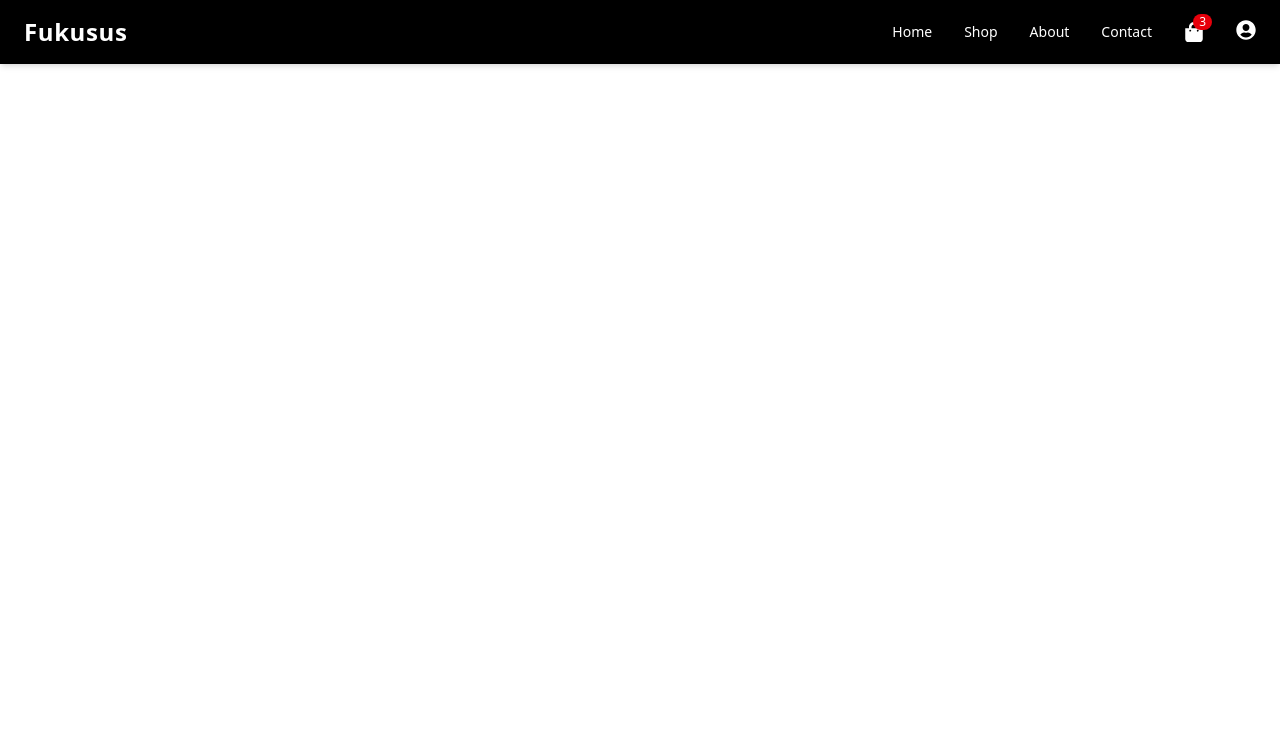
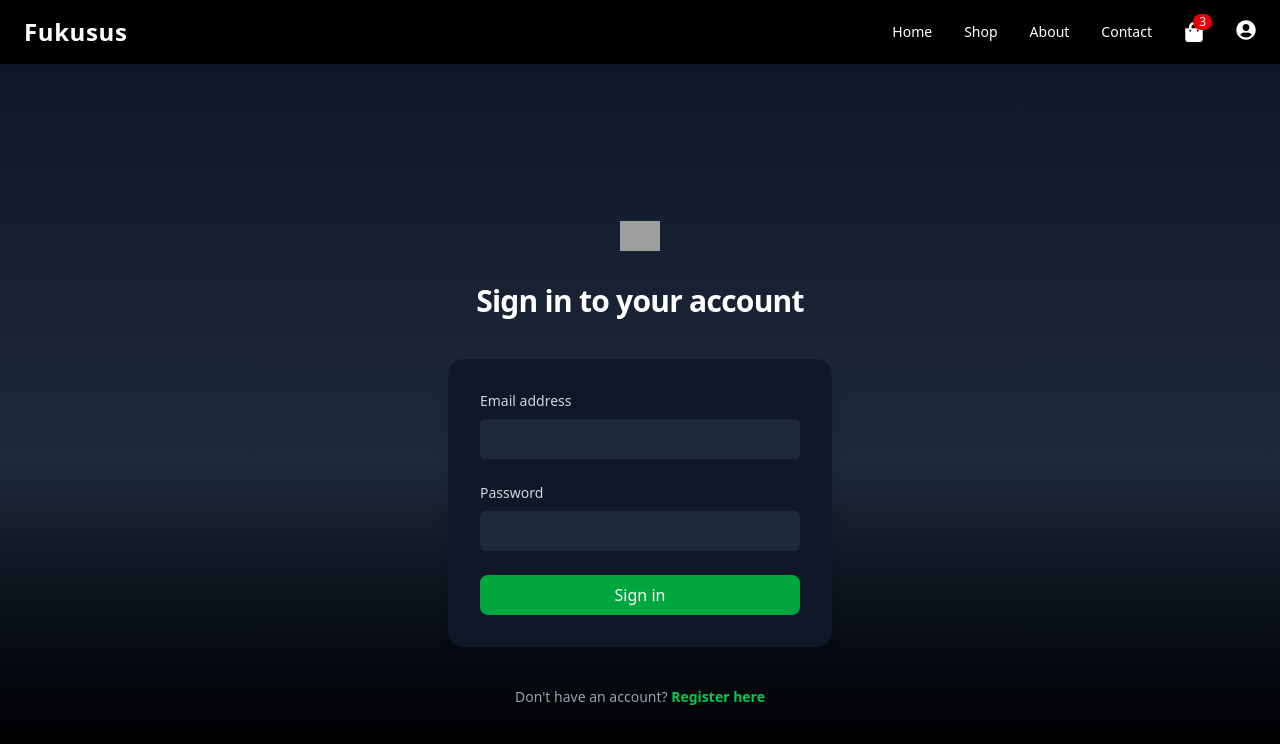
Before and after one commit to Sushantmg/fukusus, a Next.js app: page /login in a window 1280 px wide. Shown: the top 744 px of the page. Built offline with nearby package versions, Linux system fonts and the light colour scheme; grey boxes are pictures that could not be loaded.

Commit message:
loginform

```diff
--- a/src/app/components/LoginForm.tsx
+++ b/src/app/components/LoginForm.tsx
@@ -1,13 +1,113 @@
-// components/LoginForm.tsx
 "use client";
 
+import { useState } from "react";
 import { useRouter } from "next/navigation";
+import { supabase } from "@/lib/supabase";
+import toast from "react-hot-toast";
 import Link from "next/link";
 import Image from "next/image";
-import { useState, useEffect } from "react";
-import toast from "react-hot-toast";
-import Cookies from "js-cookie";
 
 export default function LoginForm() {
-  // your entire login code here...
+  const router = useRouter();
+  const [email, setEmail] = useState("");
+  const [password, setPassword] = useState("");
+  const [loading, setLoading] = useState(false);
+
+  const handleLogin = async (e: React.FormEvent) => {
+    e.preventDefault();
+    setLoading(true);
+
+    const { error } = await supabase.auth.signInWithPassword({
+      email,
+      password,
+    });
+
+    if (error) {
+      toast.error(error.message);
+    } else {
+      toast.success("Login successful!");
+      router.push("/");
+    }
+
+    setLoading(false);
+  };
+
+  return (
+    <div className="flex min-h-screen flex-col justify-center bg-gradient-to-b from-gray-900 via-gray-800 to-black px-6 py-12 lg:px-8">
+      <div className="sm:mx-auto sm:w-full sm:max-w-sm">
+        <Link href="/">
+          <Image
+            alt="Fukusus Logo"
+            src="https://tailwindcss.com/plus-assets/img/logos/mark.svg?color=green&shade=600"
+            width={40}
+            height={40}
+            className="mx-auto"
+          />
+        </Link>
+        <h2 className="mt-8 text-center text-3xl font-bold tracking-tight text-white">
+          Sign in to your account
+        </h2>
+      </div>
+
+      <div className="mt-10 sm:mx-auto sm:w-full sm:max-w-sm">
+        <form onSubmit={handleLogin} className="space-y-6 bg-gray-900 p-8 rounded-2xl shadow-lg">
+          <div>
+            <label htmlFor="email" className="block text-sm font-medium text-gray-300">
+              Email address
+            </label>
+            <div className="mt-2">
+              <input
+                id="email"
+                type="email"
+                required
+                autoComplete="email"
+                value={email}
+                onChange={(e) => setEmail(e.target.value)}
+                className="block w-full rounded-md bg-gray-800 px-4 py-2 text-base text-white focus:ring-2 focus:ring-green-600"
+              />
+            </div>
+          </div>
+
+          <div>
+            <label htmlFor="password" className="block text-sm font-medium text-gray-300">
+              Password
+            </label>
+            <div className="mt-2">
+              <input
+                id="password"
+                type="password"
+                required
+                autoComplete="current-password"
+                value={password}
+                onChange={(e) => setPassword(e.target.value)}
+                className="block w-full rounded-md bg-gray-800 px-4 py-2 text-base text-white focus:ring-2 focus:ring-green-600"
+              />
+            </div>
+          </div>
+
+          <div>
+            <button
+              type="submit"
+              disabled={!email || !password || loading}
+              className={`w-full bg-green-600 hover:bg-green-700 text-white py-2 rounded-lg transition-all duration-300 ${
+                loading ? "opacity-50 cursor-not-allowed" : ""
+              }`}
+            >
+              {loading ? "Signing in..." : "Sign in"}
+            </button>
+          </div>
+        </form>
+
+        <p className="mt-10 text-center text-sm text-gray-400">
+          Don't have an account?{" "}
+          <Link
+            href="/register"
+            className="font-semibold text-green-500 hover:text-green-400"
+          >
+            Register here
+          </Link>
+        </p>
+      </div>
+    </div>
+  );
 }
```
